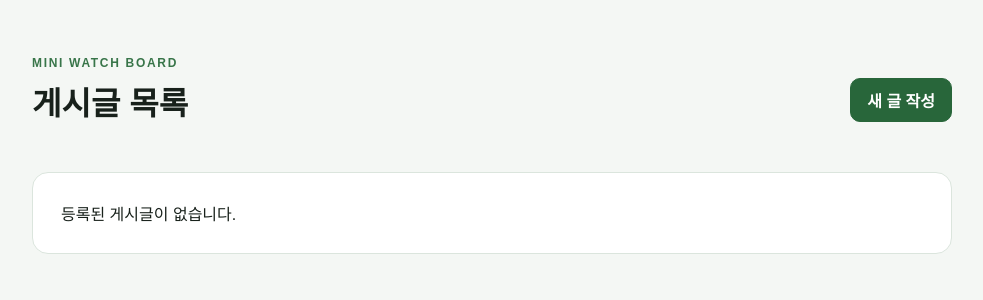
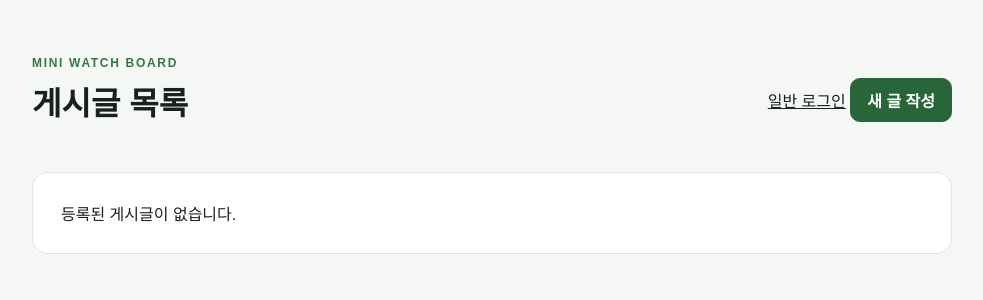
Before and after one commit to Huihuing/reimagined-broccoli, a Flask app: page / in a window 1280 px wide. Shown: the top 300 px of the page, without its empty margins (148-1131 px from the left). Run offline with Flask 3, Linux system fonts and the light colour scheme; data that the repository does not hold is empty; some libraries are stand-ins or nearby versions.

Commit message:
feat(day2): add login entry without changing existing board CRUD

```diff
--- a/general/templates/index.html
+++ b/general/templates/index.html
@@ -13,7 +13,7 @@
         <p class="eyebrow">MINI WATCH BOARD</p>
         <h1>게시글 목록</h1>
       </div>
-      <a class="button primary" href="{{ url_for('posts.new_post') }}">새 글 작성</a>
+      <div><a href="/login">일반 로그인</a> <a class="button primary" href="{{ url_for('posts.new_post') }}">새 글 작성</a></div>
     </header>
 
     {% if posts %}
```
